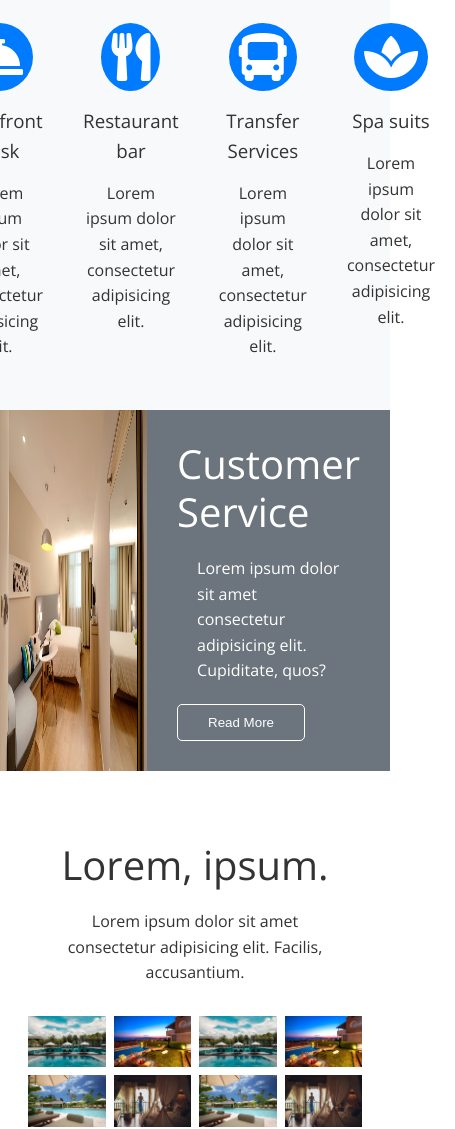
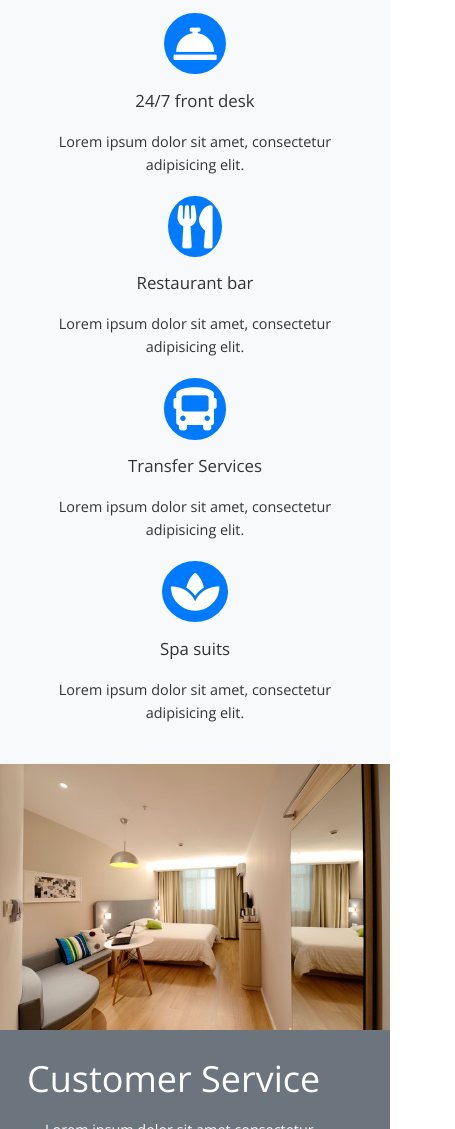
Before and after one commit to ozelmel/learn-html_css, a plain HTML site: page hotel-site/index.html in a window 390 px wide. Shown: the part 871-2000 px from the top of the page, 455 px wide, since content can reach past the window. Drawn offline with nearby package versions, Linux system fonts and the light colour scheme.

Commit message:
responsive

```diff
--- a/hotel-site/css/style.css
+++ b/hotel-site/css/style.css
@@ -235,3 +235,22 @@ img {
     margin-right: 10px;
 
 }
+
+/* mobile */
+@media(max-width:768px){
+    html{
+        font-size: 9px;
+    }
+    .navbar{
+        flex-direction: column;
+        height: 120px;
+        padding: 20px;
+    }
+    .navbar a{
+        padding: 10px;
+        margin: 0 3px;
+    }
+    .teams img{
+        width: 70%;
+    }
+}
--- a/hotel-site/css/utils.css
+++ b/hotel-site/css/utils.css
@@ -146,7 +146,7 @@
 }
 
 /* flex columns */
-.flex-columns.flex-reverse .row{
+.flex-columns.flex-reverse .row {
   flex-direction: row-reverse;
 }
 
@@ -172,24 +172,23 @@
   align-items: flex-start;
   justify-content: center;
   padding: 3rem;
-
 }
 
-.flex-columns img{
+.flex-columns img {
   width: 100%;
   height: 100%;
 }
 
 /* flex grid */
-.flex-grid .row{
+.flex-grid .row {
   display: flex;
   flex-wrap: wrap;
-    padding: 0 .4rem;
+  padding: 0 0.4rem;
 }
 
 .flex-grid .column {
   flex: 25%;
-    padding: 0 .4rem;
+  padding: 0 0.4rem;
 }
 
 /* section */
@@ -205,9 +204,23 @@
 .section-header h2 {
   font-size: 4rem;
   margin: 2rem 0;
-
 }
 
-.section-padding{
+.section-padding {
   padding: 2rem 2rem 4rem;
 }
+
+@media (max-width: 768px) {
+  .flex-items {
+    flex-direction: column;
+  }
+  .flex-items > div {
+    padding: 10px;
+  }
+  .flex-columns .column {
+    flex: 100%;
+  }
+  .flex-grid .column {
+    flex: 50%;
+  }
+}
```
Lines whose indentation alone changed are shown as unchanged.
